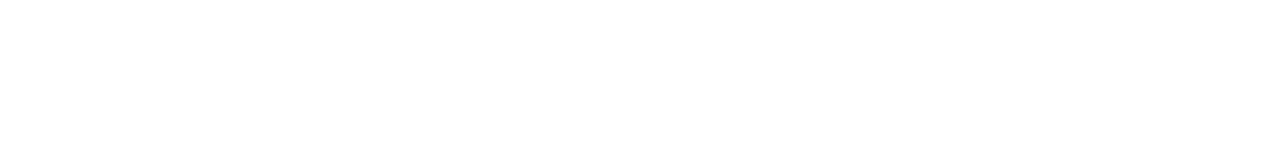
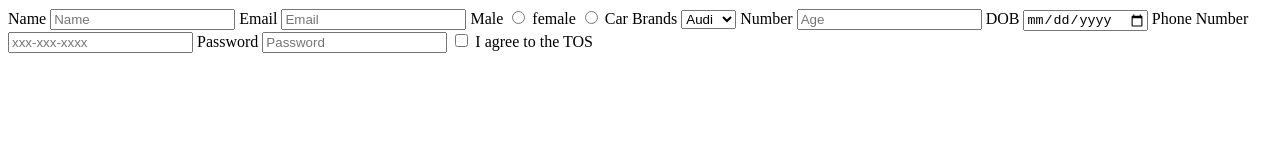
Before and after one commit to acciojob/signup-form-car-presingigovindraju, a website: page main.html in a window 1280 px wide. Drawn offline with Linux system fonts and the light colour scheme.

Commit message:
created a submission

```diff
--- a/main.html
+++ b/main.html
@@ -8,6 +8,33 @@
 
 <body>
 	<!-- the entire body must be written by student -->
+	<form action="#" method="post">
+		<label for="name">Name</label>
+		<input type="Text" required id="name" Placeholder="Name" />
+		<label for="email">Email</label>
+		<input type="Email" required id="email" Placeholder="Email" />
+		<label for="gender_m">Male</label>
+		<input type="Radio"  id="gender_m" value="male" />
+		<label for="gender_f">female</label>
+		<input type="Radio"  id="gender_f"  value="female" />
+		<label for="cars">Car Brands</label>
+		<select type="Select" required id="cars" Placeholder="Name">
+			<option>Audi</option>
+			<option>BMW</option>
+			<option>KIA</option>
+		</select>
+		<label for="age">Number</label>
+		<input type="Number" required id="age" Placeholder="Age" />
+		<label for="dob">DOB</label>
+		<input type="Date" required id="dob" />
+		<label for="tel">Phone Number</label>
+		<input type="Tel"  id="tel" Placeholder="xxx-xxx-xxxx" />
+		<label for="password">Password</label>
+		<input type="Text" required id="password" Placeholder="Password" />
+
+		<input type="Checkbox" required id="tos"  />
+		<label for="tos">I agree to the TOS</label>
+	</form>
     <script type="text/javascript" src="./script.js">
 </script>
 
```
